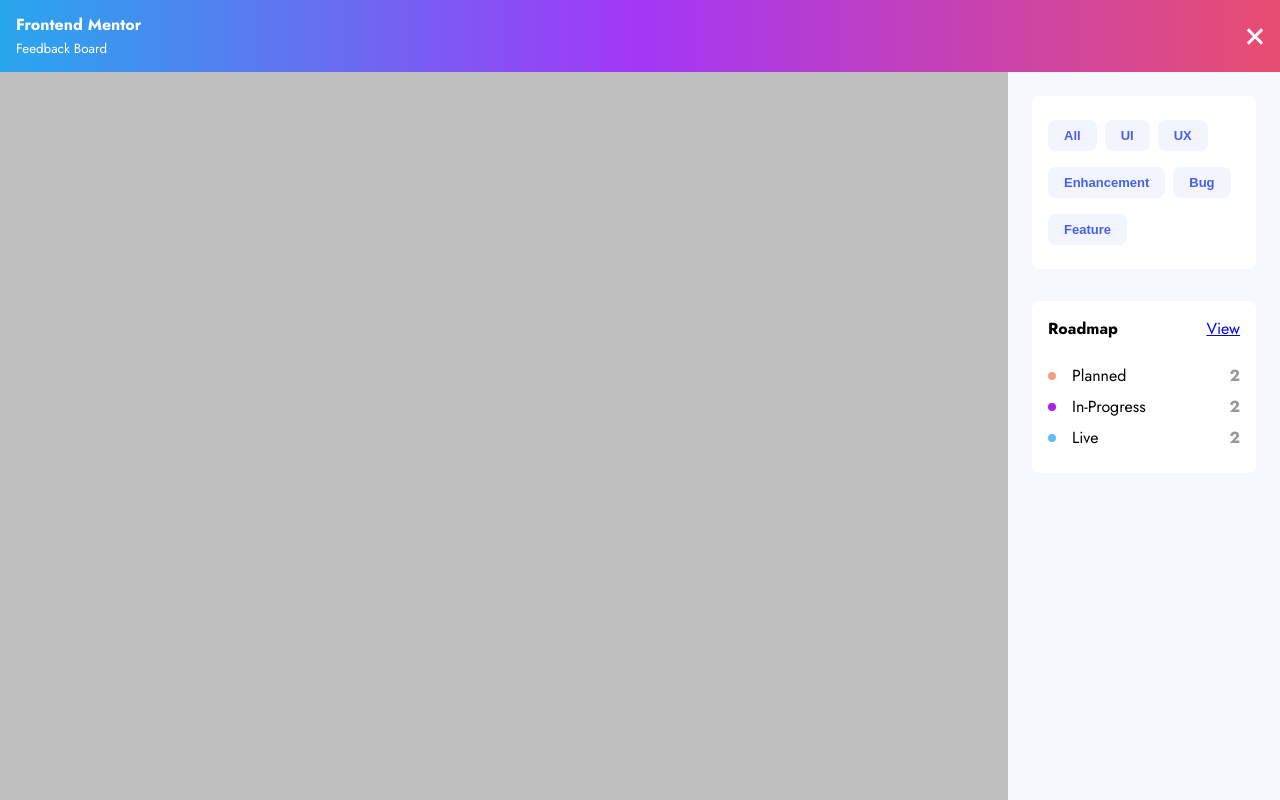
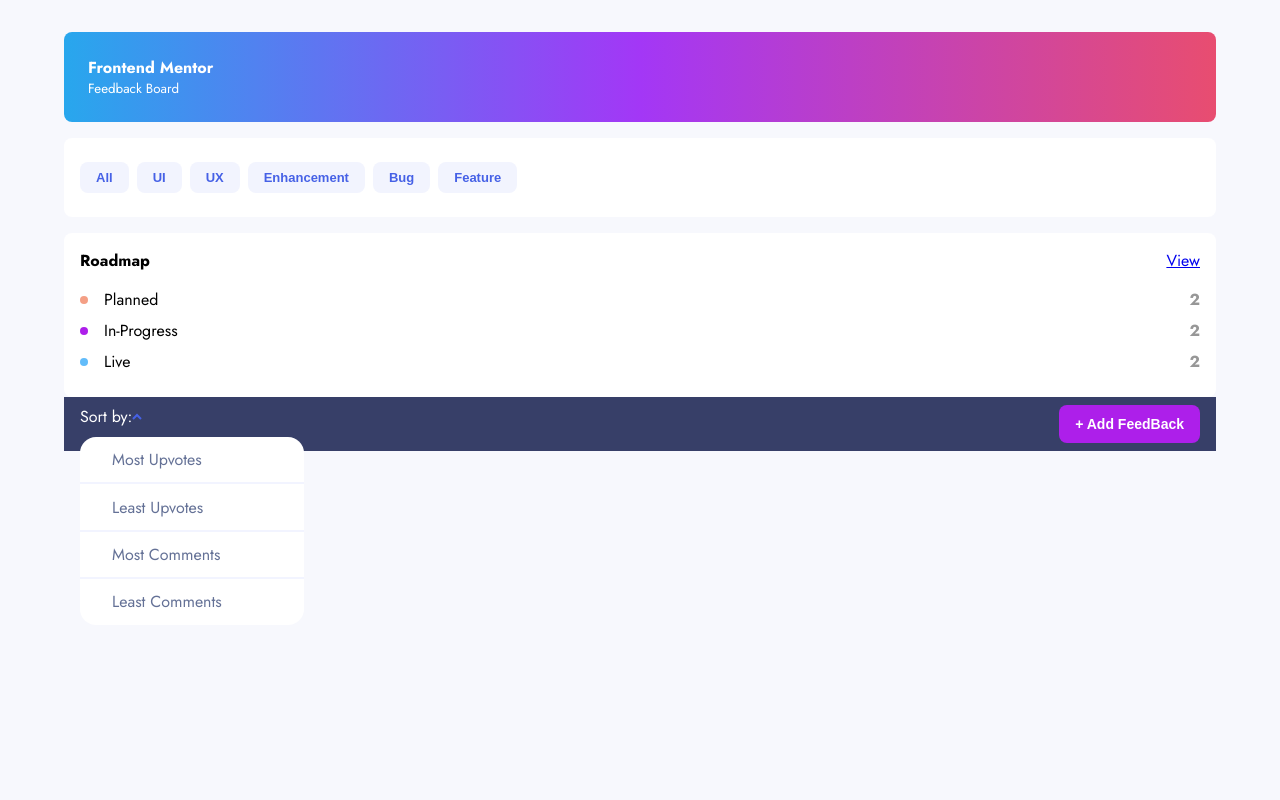
Before and after one commit to kofinartey/product-feedback-app, a React (Create React App) app: page / in a window 1280 px wide. Built offline with nearby package versions, Linux system fonts and the light colour scheme.

Commit message:
completed sidebar. Initialized suggestionsList

```diff
--- a/src/ProductFeedbackApp.tsx
+++ b/src/ProductFeedbackApp.tsx
@@ -7,6 +7,7 @@
 import UpvoteButton from "./components/upvote_button/UpvoteButton";
 import Suggestions from "./pages/suggestions/Suggestions";
 import { BrowserRouter as Router, Routes, Route } from "react-router-dom";
+import MobileMenu from "./components/mobile_menu/MobileMenu";
 
 function ProductFeedbackApp() {
   return (
--- a/src/components/button/Button.tsx
+++ b/src/components/button/Button.tsx
@@ -21,7 +21,7 @@
           : color === "danger"
           ? "#D73737"
           : "#F2F4FF",
-      padding: "0.7rem 2rem",
+      padding: "0.7rem 1rem",
       borderRadius: "0.5rem",
       fontWeight: "bold",
       fontSize: "0.875rem",
--- a/src/components/mobile_menu/MobileMenu.tsx
+++ b/src/components/mobile_menu/MobileMenu.tsx
@@ -1,7 +1,69 @@
-import React from "react";
+import React, { useState } from "react";
+import { Link } from "react-router-dom";
+//my imports
+
+import hamburger from "../../assets/shared/mobile/icon-hamburger.svg";
+import close from "../../assets/shared/mobile/icon-close.svg";
+import Card from "../card/Card";
+import Tag from "../tag/Tag";
+import MobileMenuStyles from "./MobileMenuStyles";
+import RoadmapTag from "../roadmap_tag/RoadmapTag";
 
 function MobileMenu() {
-  return <div>Mobile menu</div>;
+  const classes = MobileMenuStyles();
+  const [open, setOpen] = useState(false);
+  return (
+    <div className={classes.MobileMenu}>
+      {/* overlay */}
+      <div
+        className={classes.overlay}
+        style={{ opacity: open ? 0.5 : 0 }}
+      ></div>
+
+      {/* part with multi-colored gradient */}
+      <div className={classes.gradient}>
+        <div>
+          <p>Frontend Mentor</p>
+          <small>Feedback Board</small>
+        </div>
+        <img
+          src={open ? close : hamburger}
+          onClick={() => setOpen(!open)}
+          alt=""
+          data-testid="toggler"
+        />
+      </div>
+
+      {/* section for tags and roadmap */}
+      <div
+        className={classes.menu}
+        style={open ? { right: open ? 0 : "-17rem" } : {}}
+        role="menu"
+      >
+        <div className={classes.tags}>
+          <Card styles={{ display: "flex", flexWrap: "wrap" }}>
+            <Tag>All</Tag>
+            <Tag>UI</Tag>
+            <Tag>UX</Tag>
+            <Tag>Enhancement</Tag>
+            <Tag>Bug</Tag>
+            <Tag>Feature</Tag>
+          </Card>
+        </div>
+        <div className={classes.roadmap}>
+          <Card>
+            <div className={classes.roadmap__top}>
+              <h4>Roadmap</h4>
+              <Link to="#">View</Link>
+            </div>
+            <RoadmapTag status="planned" value={2} />
+            <RoadmapTag status="progress" value={2} />
+            <RoadmapTag status="live" value={2} />
+          </Card>
+        </div>
+      </div>
+    </div>
+  );
 }
 
 export default MobileMenu;
--- a/src/components/mobile_menu/MobileMenuStyles.tsx
+++ b/src/components/mobile_menu/MobileMenuStyles.tsx
@@ -1,7 +1,67 @@
 import { makeStyles } from "@mui/styles";
 
-const MobileMenuStyles = makeStyles({
+export default makeStyles({
+  MobileMenu: {
+    // width: "100%",
+    overflow: "hidden",
+  },
+  overlay: {
+    position: "absolute",
+    top: 0,
+    width: "100%",
+    height: "100vh",
+    backgroundColor: "rgba(0,0,0,0.5)",
+    pointerEvents: "none",
+    zIndex: -1,
+  },
+  gradient: {
+    height: "4.5rem",
+    color: "white",
+    background: "linear-gradient(to right,#28A7ED, #A337F6, #E84D70 )",
+    padding: "1rem",
+    display: "flex",
+    justifyContent: "space-between",
+    alignItems: "center",
+    "& p:nth-of-type(1)": {
+      fontWeight: "bold",
+    },
+    "& img": {
+      cursor: "pointer",
+    },
+  },
+  menu: {
+    backgroundColor: "#F7F8FD",
+    padding: "1.5rem",
+    position: "absolute",
+    width: "17rem",
+    bottom: 0,
+    top: "4.5rem",
+    // right: 0,
+    right: "-17rem",
+    transition: "right 0.3s ease-in-out",
+    overflow: "hidden",
+  },
+  tags: {
+    width: "100%",
+    display: "flex",
+    gap: "1rem",
+    flexWrap: "wrap",
+  },
+  roadmap: {
+    marginTop: "2rem",
+    "& $roadmap__top": {
+      display: "flex",
+      justifyContent: "space-between",
+      marginBottom: "1.5rem ",
+    },
+  },
+  roadmap__top: {},
 
-})
-
-export default MobileMenuStyles
+  // // MEDIA QUERIES
+  // // MEDIA QUERIES
+  "@media(min-width: 48rem)": {
+    MobileMenu: {
+      display: "none",
+    },
+  },
+});
--- a/src/components/sidepanel/SidePanelStyles.tsx
+++ b/src/components/sidepanel/SidePanelStyles.tsx
@@ -2,58 +2,38 @@
 
 export default makeStyles({
   SidePanel: {
-    // width: "100%",
-    overflow: "hidden",
+    display: "none",
+    gridTemplateColumns: "repeat(3, 1fr)",
+    gap: "1rem",
   },
-  overlay: {
-    position: "absolute",
-    top: 0,
-    width: "100%",
-    height: "100vh",
-    backgroundColor: "rgba(0,0,0,0.5)",
-    pointerEvents: "none",
-    zIndex: -1,
-  },
-  gradient_section: {
-    height: "4.5rem",
+  wrapper: {},
+  gradient: {
+    padding: "1.5rem",
+    display: "flex",
+    flexDirection: "column",
+    justifyContent: "flex-end",
     color: "white",
     background: "linear-gradient(to right,#28A7ED, #A337F6, #E84D70 )",
-    padding: "1rem",
+    borderRadius: "0.5rem",
+  },
+  roadmap__top: {
     display: "flex",
     justifyContent: "space-between",
-    alignItems: "center",
-    "& p:nth-of-type(1)": {
-      fontWeight: "bold",
-    },
-    "& img": {
-      cursor: "pointer",
+    marginBottom: "1rem",
+  },
+
+  //MEDIA QUERIES
+  //MEDIA QUERIES
+  "@media(min-width: 48rem) ": {
+    SidePanel: {
+      display: "grid",
     },
   },
-  menu: {
-    backgroundColor: "#F7F8FD",
-    padding: "1.5rem",
-    position: "absolute",
-    width: "17rem",
-    bottom: 0,
-    top: "4.5rem",
-    // right: 0,
-    right: "-17rem",
-    transition: "right 0.3s ease-in-out",
-    overflow: "hidden",
-  },
-  tags: {
-    width: "100%",
-    display: "flex",
-    gap: "1rem",
-    flexWrap: "wrap",
-  },
-  roadmap: {
-    marginTop: "2rem",
-    "& $roadmap__top": {
+
+  "@media(min-width: 64rem) ": {
+    SidePanel: {
       display: "flex",
-      justifyContent: "space-between",
-      marginBottom: "1.5rem ",
+      flexDirection: "column",
     },
   },
-  roadmap__top: {},
 });
--- a/src/components/sidepanel/Sidepanel.tsx
+++ b/src/components/sidepanel/Sidepanel.tsx
@@ -1,39 +1,19 @@
-import React, { useState } from "react";
+import React from "react";
 import { Link } from "react-router-dom";
 //my imports
-
-import hamburger from "../../assets/shared/mobile/icon-hamburger.svg";
-import close from "../../assets/shared/mobile/icon-close.svg";
+import RoadmapTag from "../roadmap_tag/RoadmapTag";
 import Card from "../card/Card";
 import Tag from "../tag/Tag";
 import SidePanelStyles from "./SidePanelStyles";
-import RoadmapTag from "../roadmap_tag/RoadmapTag";
 
-function Sidepanel() {
+function SidePanel() {
   const classes = SidePanelStyles();
-  const [open, setOpen] = useState(true);
   return (
-    <div className={classes.SidePanel}>
-      <div
-        className={classes.overlay}
-        style={{ opacity: open ? 0.5 : 0 }}
-      ></div>
-      <div className={classes.gradient_section}>
-        <div>
-          <p>Frontend Mentor</p>
+    <aside className={classes.SidePanel}>
+      <div className={classes.gradient}>
+        <h4>Frontend Mentor</h4>
         <small>Feedback Board</small>
       </div>
-        <img
-          src={open ? close : hamburger}
-          onClick={() => setOpen(!open)}
-          alt=""
-        />
-      </div>
-      <div
-        className={classes.menu}
-        style={open ? { right: open ? 0 : "-17rem" } : {}}
-      >
-        <div className={classes.tags}>
       <Card styles={{ display: "flex", flexWrap: "wrap" }}>
         <Tag>All</Tag>
         <Tag>UI</Tag>
@@ -42,8 +22,6 @@
         <Tag>Bug</Tag>
         <Tag>Feature</Tag>
       </Card>
-        </div>
-        <div className={classes.roadmap}>
       <Card>
         <div className={classes.roadmap__top}>
           <h4>Roadmap</h4>
@@ -53,10 +31,8 @@
         <RoadmapTag status="progress" value={2} />
         <RoadmapTag status="live" value={2} />
       </Card>
-        </div>
-      </div>
-    </div>
+    </aside>
   );
 }
 
-export default Sidepanel;
+export default SidePanel;
--- /dev/null
+++ b/src/components/sort_tab/SortTab.tsx
@@ -0,0 +1,57 @@
+import React, { useState } from "react";
+import { makeStyles } from "@mui/styles";
+//my imports
+import Card from "../card/Card";
+import upArrow from "../../assets/shared/icon-arrow-up.svg";
+import check from "../../assets/shared/icon-check.svg";
+
+type SortTabProps = {};
+
+function SortTab(props: SortTabProps) {
+  const [open, setOpen] = useState(false);
+
+  const styles = makeStyles({
+    SortTab: {
+      position: "relative",
+    },
+    tab: {
+      color: "white",
+      display: "flex",
+      alignItems: "center",
+    },
+    filter__options: {
+      backgroundColor: "white",
+      borderRadius: "1rem",
+      width: "14rem",
+      position: "absolute",
+      top: "2rem",
+      "& p": {
+        color: "#647196",
+        borderBottom: "2px solid #F2F4FF",
+        padding: "0.7rem 2rem",
+        cursor: "pointer",
+        "&:nth-of-type(4)": {
+          borderBottom: "none",
+        },
+      },
+    },
+  });
+  const classes = styles();
+  return (
+    <div className={classes.SortTab}>
+      <div className={classes.tab}>
+        <p>Sort by: </p>
+        <p>{} </p>
+        <img src={upArrow} alt="" />
+      </div>
+      <div className={classes.filter__options}>
+        <p>Most Upvotes</p>
+        <p>Least Upvotes</p>
+        <p>Most Comments</p>
+        <p>Least Comments</p>
+      </div>
+    </div>
+  );
+}
+
+export default SortTab;
--- a/src/index.css
+++ b/src/index.css
@@ -6,8 +6,8 @@
   box-sizing: border-box;
 }
 html {
-  width: 100%;
-  overflow: hidden;
+  /* width: 100%; */
+  overflow-x: hidden;
 }
 body {
   width: 100%;
--- a/src/pages/suggestions/SuggestionStyles.tsx
+++ b/src/pages/suggestions/SuggestionStyles.tsx
@@ -2,6 +2,27 @@
 
 export default makeStyles({
   Suggestions: {
-    backgroundColor: "green",
+    // width: "100%",
+    backgroundColor: "#F7F8FD",
+    minHeight: "100vh",
+    display: "flex",
+    justifyContent: "center",
+  },
+  wrapper: {
+    width: "100%",
+    // padding: "2rem 0",
+  },
+  top_bar: {
+    backgroundColor: "#373F68",
+    padding: "0.5rem 1rem",
+    display: "flex",
+    justifyContent: "space-between",
+  },
+  //MEDIA QUERIES
+  "@media(min-width: 48rem)": {
+    wrapper: {
+      width: "90%",
+      padding: "2rem 0",
+    },
   },
 });
--- a/src/pages/suggestions/Suggestions.tsx
+++ b/src/pages/suggestions/Suggestions.tsx
@@ -1,12 +1,28 @@
-import React from "react";
+import React, { useState, useEffect } from "react";
+//my imports
+import SuggestionStyles from "./SuggestionStyles";
+import SidePanel from "../../components/sidepanel/SidePanel";
+import SuggestionsList from "./SuggestionsList";
 import MobileMenu from "../../components/mobile_menu/MobileMenu";
-import Sidepanel from "../../components/sidepanel/Sidepanel";
+
 function Suggestions() {
+  const classes = SuggestionStyles();
+  // const [windowWidth, setWindowWidth] = useState(window.innerWidth);
+
+  // useEffect(() => {
+  //   window.addEventListener("resize", () => {
+  //     setWindowWidth(window.innerWidth);
+  //   });
+  // }, [windowWidth]);
+
   return (
-    <>
-      {/* <MobileMenu /> */}
-      <Sidepanel />
-    </>
+    <div className={classes.Suggestions}>
+      <div className={classes.wrapper}>
+        <MobileMenu />
+        <SidePanel />
+        <SuggestionsList />
+      </div>
+    </div>
   );
 }
 
--- /dev/null
+++ b/src/pages/suggestions/SuggestionsList.tsx
@@ -0,0 +1,18 @@
+import React from "react";
+import Button from "../../components/button/Button";
+import SortTab from "../../components/sort_tab/SortTab";
+import SuggestionStyles from "./SuggestionStyles";
+
+function SuggestionsList() {
+  const classes = SuggestionStyles();
+  return (
+    <div>
+      <div className={classes.top_bar}>
+        <SortTab />
+        <Button color="primary">+ Add FeedBack</Button>
+      </div>
+    </div>
+  );
+}
+
+export default SuggestionsList;
```
Also changed, not shown: 2 other files (tests, documents, lock files or other folders). Lines whose indentation alone changed are shown as unchanged.
